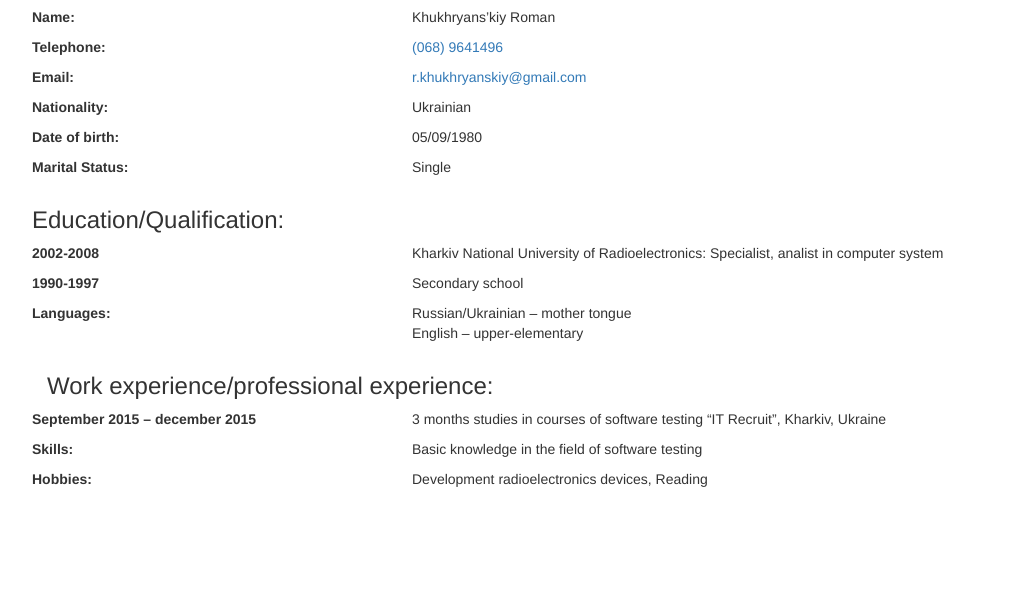
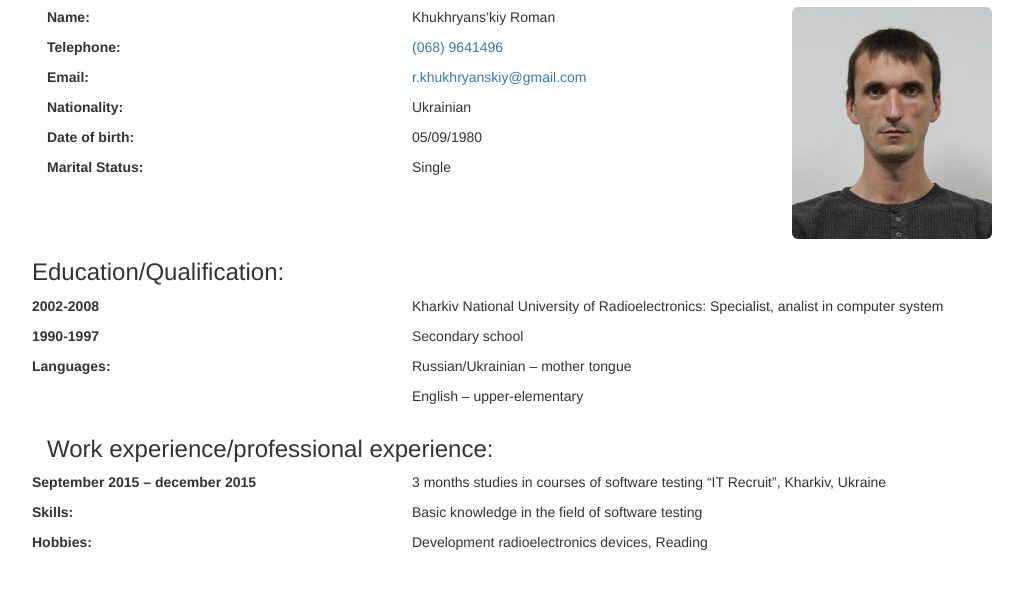
Before and after one commit to Roman35/005-resume-roman, a plain HTML site: page index.html in a window 1280 px wide. Shown: the part 63-652 px from the top of the page, without its empty margins (53-1076 px from the left). Drawn offline with Linux system fonts and the light colour scheme.

Commit message:
update res

```diff
--- a/index.html
+++ b/index.html
@@ -5,137 +5,88 @@
     <meta name="viewport" content="width=device-width, initial-scale=1">
     <title>my resume</title>
     <link href="css/bootstrap.min.css" rel="stylesheet">
-
-    <!--   <style type="text/css">
-           .block1 {
-               width: 1200px;
-               background: #fff;
-               padding: 5px;
-               padding-right: 20px;
-               border: solid 1px black;
-               float: left;
-           }
-           .block2 {
-               width: 1100px;
-               background: #eee;
-               padding: 5px;
-               border: solid 1px black;
-               float: left;
-               position: relative;
-               top: 0px;
-               left: 50px;
-           }
-           .block3 {
-               width: 300px;
-               background: #ddd;
-               padding: 5px;
-               border: solid 1px black;
-               float: left;
-               position: relative;
-               top: 0px;
-               left: 0px;
-           }
-           .block4 {
-               width: 770px;
-               background: #ddd;
-               padding: 5px;
-               border: solid 1px black;
-               float: left;
-               position: relative;
-               top: 0px;
-               left: 0px;
-           }
-       </style>  -->
-
 </head>
 <body>
 <div class="container">
     <div class="col-md-12">
         <h1>CURRICULUM VITAE</h1>
     </div>
-    <div>
-        <div class="col-md-4">
+    <div class="col-xs-12 col-md-4 col-md-push-8">
+         <img src="img/my photo res.jpg" width="200px" class="img-rounded">
+    </div>
+    <div class="col-xs-12 col-sm-12 col-md-8 col-md-pull-4">
+        <div class="col-sm-6 col-md-6">
             <p>
                 <strong>
                     Name:
                 </strong>
             </p>
         </div>
-        <div class="col-md-8">
+        <div class="col-sm-6 col-md-6">
             <p>
                 Khukhryans’kiy Roman
             </p>
         </div>
-    </div>
-    <div>
-        <div class="col-md-4">
+        <div class="col-sm-6 col-md-6">
             <p>
                 <strong>
                     Telephone:
                 </strong>
             </p>
         </div>
-        <div class="col-md-8">
+        <div class="col-sm-6 col-md-6">
             <p>
                 <a href="tel:+380689641496">
                     (068) 9641496
                 </a>
             </p>
         </div>
-    </div>
-    <div>
-        <div class="col-md-4">
+        <div class="col-sm-6 col-md-6">
             <p>
                 <strong>
                     Email:
                 </strong>
             </p>
         </div>
-        <div class="col-md-8">
+        <div class="col-sm-6 col-md-6">
             <p>
                 <a href="mailto:r.khukhryanskiy@gmail.com" target="bllank">
                     r.khukhryanskiy@gmail.com
                 </a>
             </p>
         </div>
-    </div>
-    <div>
-        <div class="col-md-4">
+        <div class="col-sm-6 col-md-6">
             <p>
                 <strong>
                     Nationality:
                 </strong>
             </p>
         </div>
-        <div class="col-md-8">
+        <div class="col-sm-6 col-md-6">
             <p>
                 Ukrainian
             </p>
         </div>
-    </div>
-    <div>
-        <div class="col-md-4">
+        <div class="col-sm-6 col-md-6">
             <p>
                 <strong>
                     Date of birth:
                 </strong>
             </p>
         </div>
-        <div class="col-md-8">
+        <div class="col-sm-6 col-md-6">
             <p>
                 05/09/1980
             </p>
         </div>
-    </div>
-    <div>
-        <div class="col-md-4">
+        <div class="col-sm-6 col-md-6">
             <p>
                 <strong>
                     Marital Status:
                 </strong>
             </p>
         </div>
-        <div class="col-md-8">
+        <div class="col-sm-6 col-md-6">
             <p>
                 Single
             </p>
@@ -185,7 +136,9 @@
         <div class="col-md-8">
             <p>
                 Russian/Ukrainian – mother tongue
-                <br>English – upper-elementary</br>
+            </p>
+            <p>
+                English – upper-elementary
             </p>
         </div>
     </div>
```
Also changed, not shown: img/my photo res.jpg (added). Lines whose indentation alone changed are shown as unchanged.
